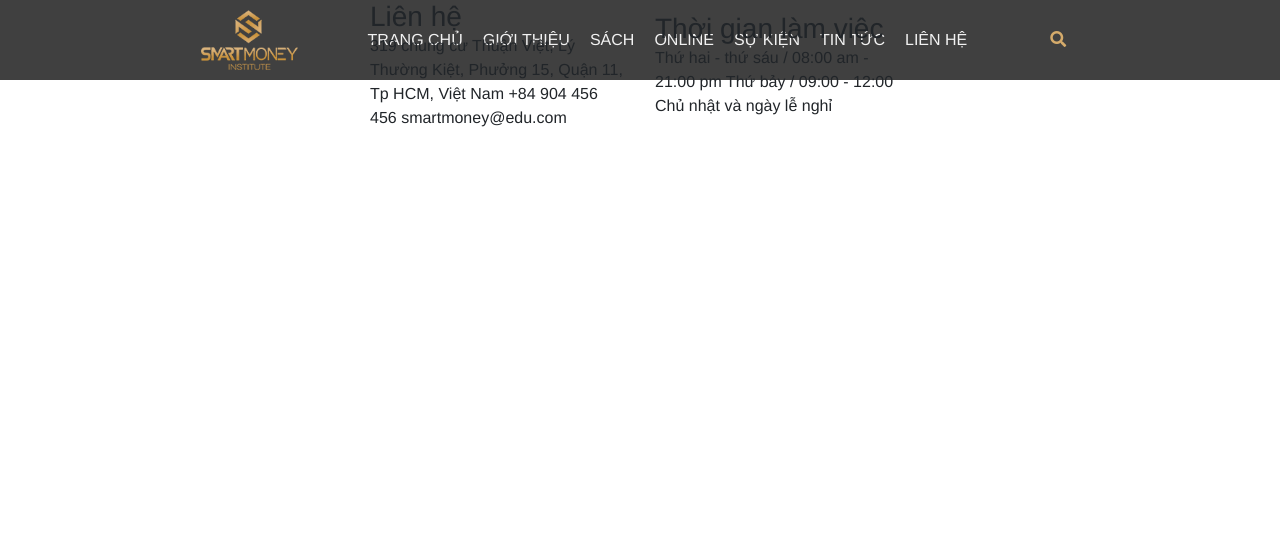
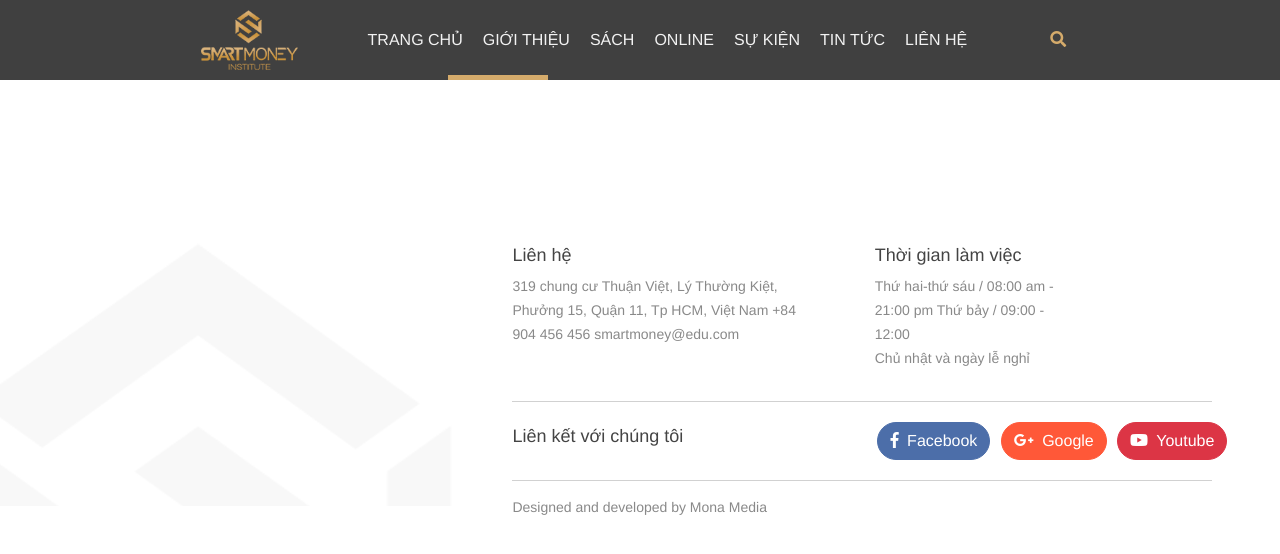
Before and after one commit to vothaihoa1998/project_frontend, a plain HTML site: page index.html in a window 1280 px wide. Drawn offline with Linux system fonts and the light colour scheme.

Commit message:
feat(heade-footer): create footer

```diff
--- a/assets/scss/layout/_common.scss
+++ b/assets/scss/layout/_common.scss
@@ -7,6 +7,7 @@ a {
 }
 
 ul, ol, p {
+  list-style: none;
   padding: 0;
   margin: 0;
 }
@@ -22,3 +23,12 @@ h1, h2, h3, h4, h5 {
 img {
   max-width: 100%;
 }
+body{
+  position: relative;
+  font-size: 16px;
+
+}
+
+nav {
+  margin: 0 60px;
+}
--- /dev/null
+++ b/assets/scss/layout/_footer.scss
@@ -0,0 +1,89 @@
+.footer-area {
+  margin: 150px 0 0 0;
+  padding: 0;
+  display: flex;
+  align-items: center;
+
+
+  .img-footer {
+
+  }
+  .row--flex-footer{
+    align-items: flex-start;
+    justify-content: flex-start;
+    padding: 15px;
+    //border-bottom: 1px solid #e1e1e1;
+  }
+  .row--flex-footer > div {
+    margin-left: 30px;
+  }
+
+  h6 {
+    font-size: 18px;
+    color: #444444;
+  }
+  p {
+    font-size: 14px;
+    color: rgb(137, 137, 137);
+    line-height: 1.714;
+  }
+  .col-lg-4 {
+    padding-right: 50px;
+  }
+
+
+  .btn {
+    border-radius: 50px;
+  }
+  .btn-primary {
+    background-color: #4c6ea9;
+    border-color: #4c6ea9 ;
+    &:hover {
+      background-color: #ffffff;
+      border-color: #4c6ea9 ;
+      color: black;
+    }
+  }
+
+  .btn-success {
+    background-color: #ff5838;
+    border-color: #ff5838 ;
+    &:hover {
+      background-color: #ffffff;
+      border-color: #ff5838 ;
+      color: black;
+    }
+  }
+
+  .btn-success {
+    background-color: #ff5838;
+    border-color: #ff5838 ;
+    &:hover {
+      background-color: #ffffff;
+      border-color: #ff5838 ;
+      color: black;
+    }
+  }
+
+  .row--flex-button {
+    justify-content: space-between;
+    width: 350px;
+  }
+
+  .row--flex-social {
+    align-items: center;
+    justify-content: space-between;
+    margin-top: 15px;
+    margin-left: 45px;
+    width: 700px;
+    padding: 20px 0;
+    border-bottom: 1px solid #d1d1d1;
+    border-top: 1px solid #d1d1d1;
+
+  }
+  #direction-p {
+    margin-left: 45px;
+    margin-top: 15px;
+  }
+
+}
--- a/assets/scss/layout/_header.scss
+++ b/assets/scss/layout/_header.scss
@@ -1,7 +1,7 @@
 /*--------------------------------------------------------------
 # Header
 --------------------------------------------------------------*/
-#head {
+.head {
   position: relative;
   top: 0;
   left: 0;
@@ -9,14 +9,12 @@
   transition: all 0.5s;
   background: $nav-color;
   padding: 10px ;
-}
 
-#logo  img{
+  .logo img {
     height: 60px;
   }
 
   .row {
-
     flex-wrap: nowrap;
     align-items: center;
     justify-content: center;
@@ -25,7 +23,7 @@
   .btn {
     color: $color-warning;
 
-  &:hover{
+    &:hover {
       color: $whiteish;
     }
   }
@@ -34,7 +32,7 @@
     display: flex;
     a {
 
-    padding: 0px 10px;
+      padding: 0 10px;
       text-decoration: none;
       display: inline-block;
       color: $whiteish;
@@ -50,7 +48,7 @@
       }
     }
 
-  div#actived {
+    .actived {
       position: absolute;
       width: 100px;
       top: 75px;
@@ -60,3 +58,7 @@
     }
 
   }
+
+
+
+}
--- a/assets/scss/layout/_main.scss
+++ b/assets/scss/layout/_main.scss
@@ -1,16 +0,0 @@
-
-body{
-  position: relative;
-  font-size: 16px;
-
-}
-
-ul {
-  list-style: none;
-  margin: 0;
-  padding: 0;
-}
-
-nav {
-  margin: 0 60px;
-}
--- a/index.html
+++ b/index.html
@@ -22,11 +22,11 @@
 </head>
 <body>
 
-<header id="head">
+<header class="head">
     <div class="container">
         <div class="row">
-            <div id="logo">
-                <a href="index.html"><img src="assets/images/logo%20Smart%20Money%20Institute_04.png"></a>
+            <div class="logo">
+                <a href="index.html"><img src="assets/images/logo Smart Money Institute_04.png"></a>
             </div>
             <nav>
                 <ul class="nav-menu">
@@ -37,7 +37,7 @@
                     <li><a href="#">Sự kiện</a></li>
                     <li><a href="#">Tin tức</a></li>
                     <li><a href="#">Liên hệ</a></li>
-<!--                    <div id="actived"></div>-->
+                    <div class="actived"></div>
                 </ul>
             </nav>
             <div>
@@ -54,12 +54,15 @@
 
 <!-- start footer Area -->
 
-<footer class="container ">
-
-    <div class="row">
-        <div class="col-lg-3 col-md-6 col-sm-6">
+<footer class=" footer-area">
+        <div class="img-footer">
+            <img src="assets/images/footer.png">
+        </div>
+    <div class="container">
+        <div class="row row--flex-footer">
+            <div class="col-lg-5 col-md-6 col-sm-6">
                 <div>
-                <h3>Liên hệ</h3>
+                    <h6>Liên hệ</h6>
                     <p>
                         319 chung cư Thuận Việt, Lý Thường Kiệt, Phưởng 15, Quận 11, Tp HCM, Việt Nam
                         +84 904 456 456
@@ -67,18 +70,29 @@
                     </p>
                 </div>
             </div>
-        <div class="col-lg-3 col-md-6 col-sm-6">
+            <div class="col-lg-4 col-md-6 col-sm-6">
                 <div>
-                <h3>Thời gian làm việc</h3>
+                    <h6>Thời gian làm việc</h6>
                     <p>
-                    Thứ hai - thứ sáu / 08:00 am - 21:00 pm
-                    Thứ bảy / 09:00 - 12:00
-                    Chủ nhật và ngày lễ nghỉ
+                        Thứ hai-thứ sáu / 08:00 am - 21:00 pm
+                        Thứ bảy / 09:00 - 12:00<br>
+                        Chủ nhật và ngày lễ nghỉ<br>
                     </p>
                 </div>
             </div>
+        </div>
+        <div class="row row--flex-social">
+            <h6> Liên kết với chúng tôi</h6>
+            <div class="row row--flex-button">
+                <button type="button" class="btn btn-primary"><i class="fab fa-facebook-f pr-1"></i> Facebook</button>
+                <button type="button" class="btn btn-success"><i class="fab fa-google-plus-g pr-1"></i> Google</button>
+                <button type="button" class="btn btn-danger"><i class="fab fa-youtube pr-1"></i> Youtube</button>
 
             </div>
+        </div>
+        <p id="direction-p">Designed and developed by Mona Media</p>
+    </div>
+
 </footer>
 
 
```
Also changed, not shown: assets/css/main.css, 1 other file. Lines whose indentation alone changed are shown as unchanged.
